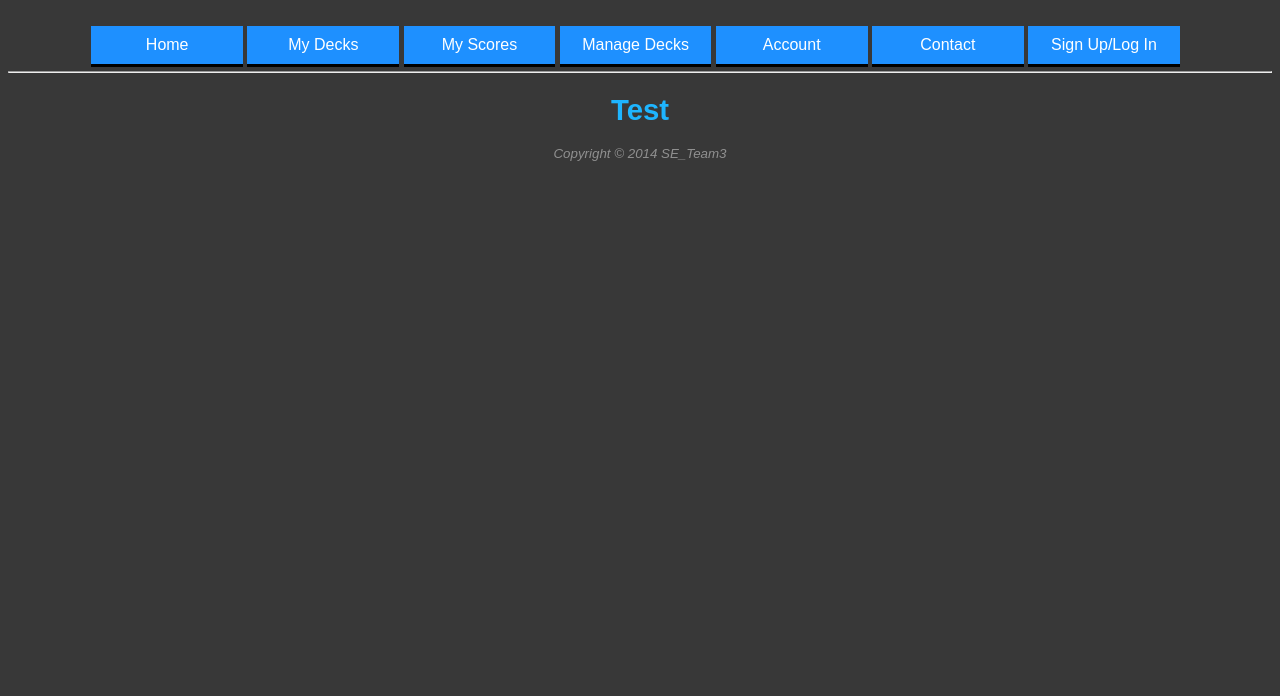
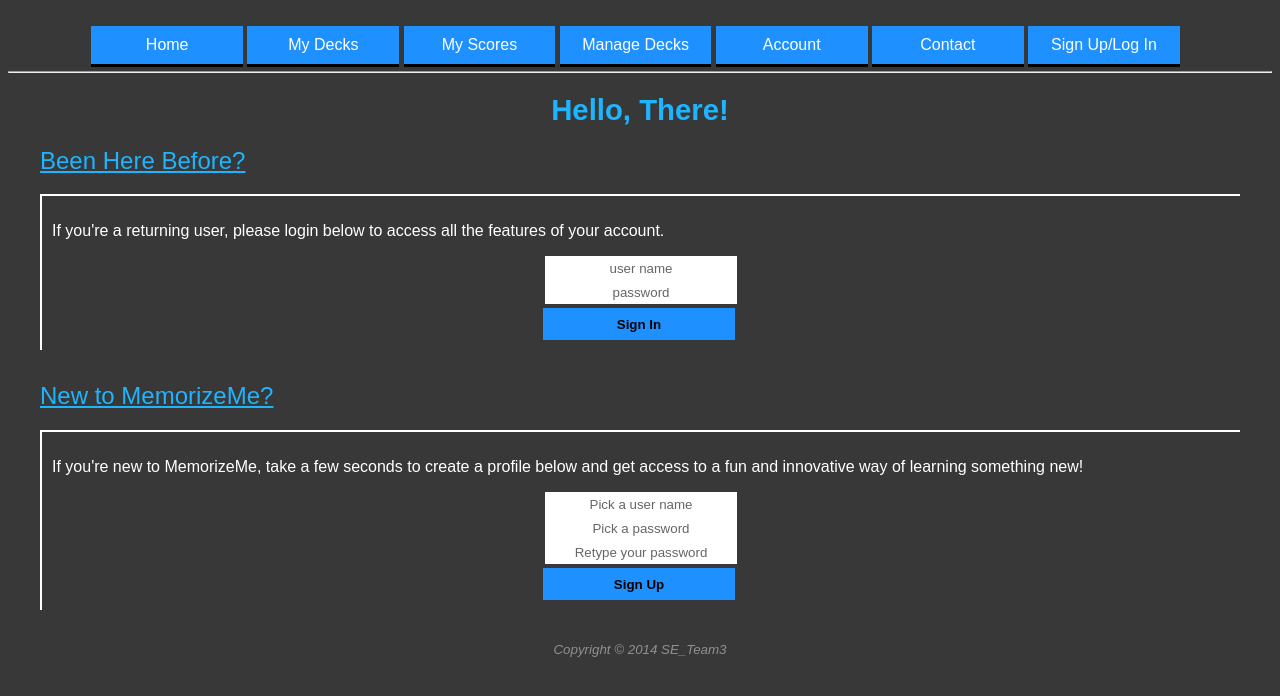
Before and after one commit to latreides/SE_Team3, a Django app: page /signin in a window 1280 px wide. Shown: the top 696 px of the page. Run offline with Django 3.2, Linux system fonts and the light colour scheme.

Commit message:
Sign In / Sign Up Page
Essential construction/looks of the sign in / sign up page completed.

```diff
--- /dev/null
+++ b/flashcards/static/css/signin.css
@@ -0,0 +1,72 @@
+div#content {
+	margin-left: auto;
+	margin-right:auto;
+	max-width: 1200px;
+	min-width: 800px;
+}
+
+form{
+	margin-left: auto;
+	margin-right: auto;
+	text-align: center;
+}
+
+input {
+	border: transparent;
+	height: 24px;
+	margin: 0px;
+	min-width: 192px;
+	padding: 0px;
+}
+
+input[type="submit"] {
+	background: #1E90FF;
+	border: transparent solid 2px;
+	font-weight: bold;
+	height: 32px;
+	margin-right: 4px;
+	margin-top: 4px;
+}
+
+input:active {
+	background: #AAA;
+}
+
+input:hover {
+	background: #CCE6FF;
+}
+
+input[type="submit"]:hover {
+	background: #1EB5FF;
+	border: white solid 2px;
+}
+
+.section {
+    border-left: solid;
+    border-top: solid;
+    border-width: 2px;
+	margin-bottom: 2em;
+    padding: 10px;
+}
+
+::-webkit-input-placeholder {
+	color: #666;
+	text-align: center;
+}
+
+:-moz-placeholder {
+	color: #666;
+	opacity: 1;
+	text-align: center;
+}
+
+::-moz-placeholder {
+	color: #666;
+	opacity: 1;
+	text-align: center;
+}
+
+:-ms-input-placeholder {
+	color: #666;
+	text-align: center;
+}
--- a/flashcards/templates/signin_page.html
+++ b/flashcards/templates/signin_page.html
@@ -1,5 +1,43 @@
 {% extends "base.html" %}
 {% load static from staticfiles %}
 {% block content %}
-    <h1>Test</h1>
+<link rel="stylesheet" type="text/css" href="{% static 'css/signin.css' %}" />
+
+    <h1>Hello, There!</h1>
+
+	<div id="content">
+		<h2>Been Here Before?</h2>
+		<div class = "section">
+			<p>
+				If you're a returning user, please login
+				below to access all the features of your account.
+			</p>
+			<form id="sign-in" method="post" onsubmit="return true;" action="">
+
+				<input name="username" type="text" placeholder="user name">
+				<br>
+				<input name="password" type="password" placeholder="password">
+				<br>
+				<input type="submit" value="Sign In">
+			</form>
+		</div>
+		<h2>New to MemorizeMe?</h2>
+		<div class = "section">
+			<p>
+				If you're new to MemorizeMe, take a few seconds
+				to create a profile below and get access to a
+				fun and innovative way of learning something new!
+			</p>
+			<form id="sign-up" method="post" onsubmit="return true;" action="">
+			{% csrf_token %}
+					<input name="username" type="text" placeholder="Pick a user name">
+				<br>
+					<input name="password" type="password" placeholder="Pick a password">
+				<br>
+					<input name="password" type="password2" placeholder="Retype your password">
+				<br>
+				<input type="submit" value="Sign Up">
+			</form>
+		</div>
+	</div>
 {% endblock %}
```
